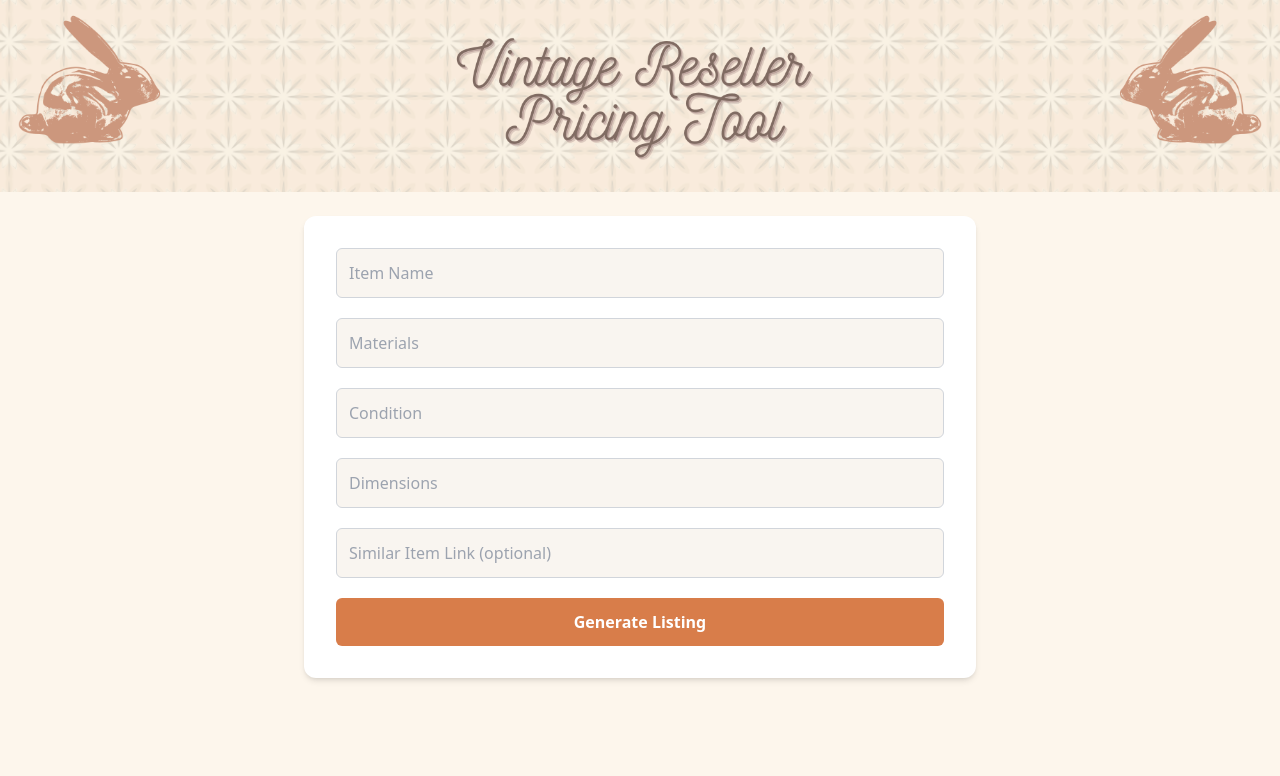
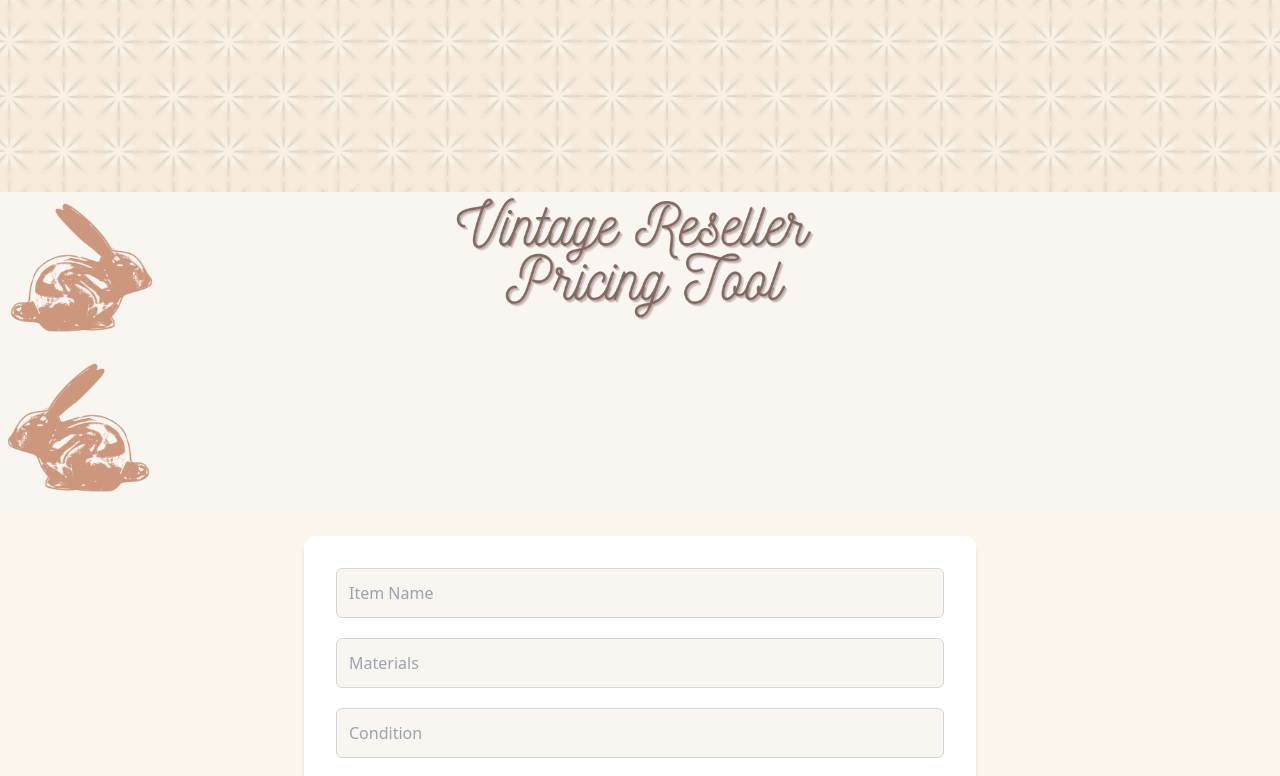
Before and after one commit to hisarahill/vintagepricer, a Next.js app: page / in a window 1280 px wide. Shown: the top 776 px of the page. Built offline with nearby package versions, Linux system fonts and the light colour scheme.

Commit message:
Update page.jsx

```diff
--- a/app/page.jsx
+++ b/app/page.jsx
@@ -75,13 +75,15 @@ export default function Home() {
        <img
   src="/bunnyleft.png"
   alt="Left Bunny"
-          className="absolute left-2 top-1 h-40 w-auto"
+  className="h-28 md:h-40 w-auto"
 />
+
 <img
   src="/bunnyright.png"
   alt="Right Bunny"
-          className="absolute right-2 top-1 h-40 w-auto"
+  className="h-28 md:h-40 w-auto"
 />
+
       </div>
 
       {/* Form */}
@@ -107,7 +109,6 @@ export default function Home() {
             placeholder="Condition"
             value={formData.condition}
             onChange={handleChange}
-            required
             className="border border-gray-300 rounded-md p-3 bg-[#f9f5f0] focus:outline-none focus:ring-2 focus:ring-[#D87D4A]"
           />
           <input
@@ -119,7 +120,7 @@ export default function Home() {
           />
           <input
             name="similarLink"
-            placeholder="Similar Item Link (optional)"
+            placeholder="Etsy Link"
             value={formData.similarLink}
             onChange={handleChange}
             className="border border-gray-300 rounded-md p-3 bg-[#f9f5f0] focus:outline-none focus:ring-2 focus:ring-[#D87D4A]"
```
Lines whose indentation alone changed are shown as unchanged.
